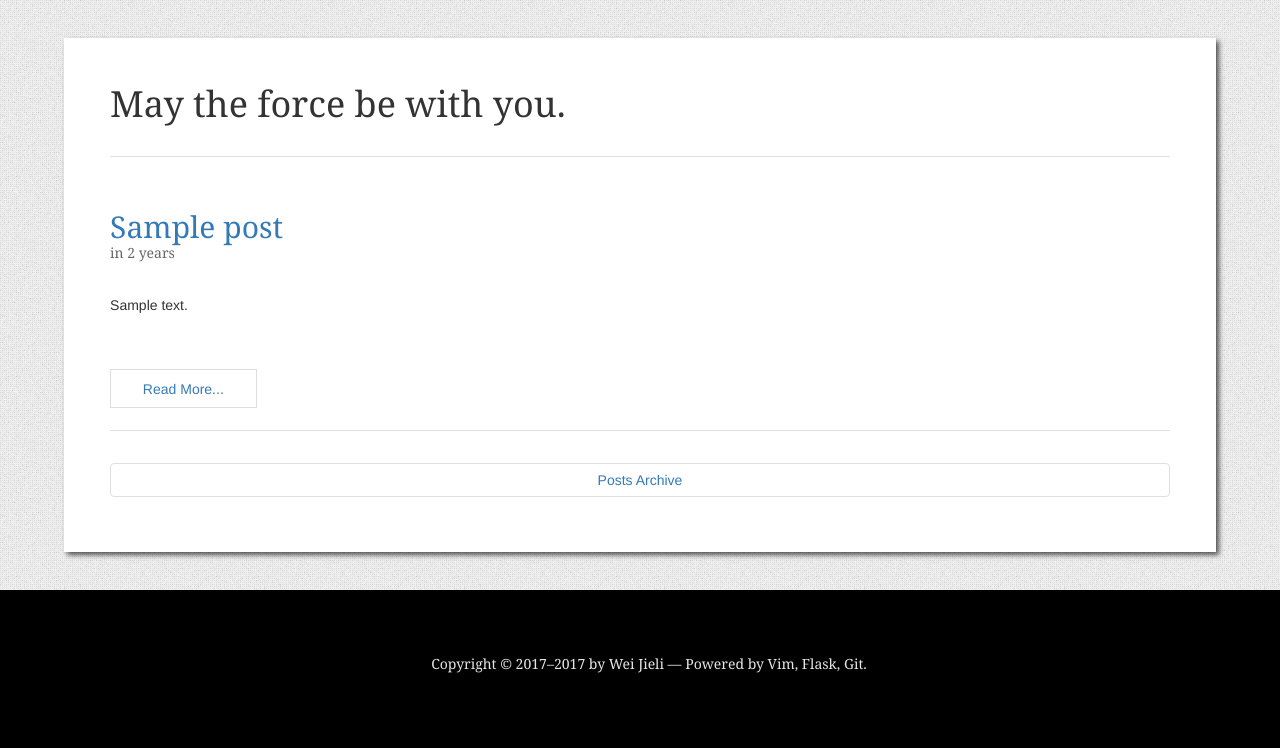
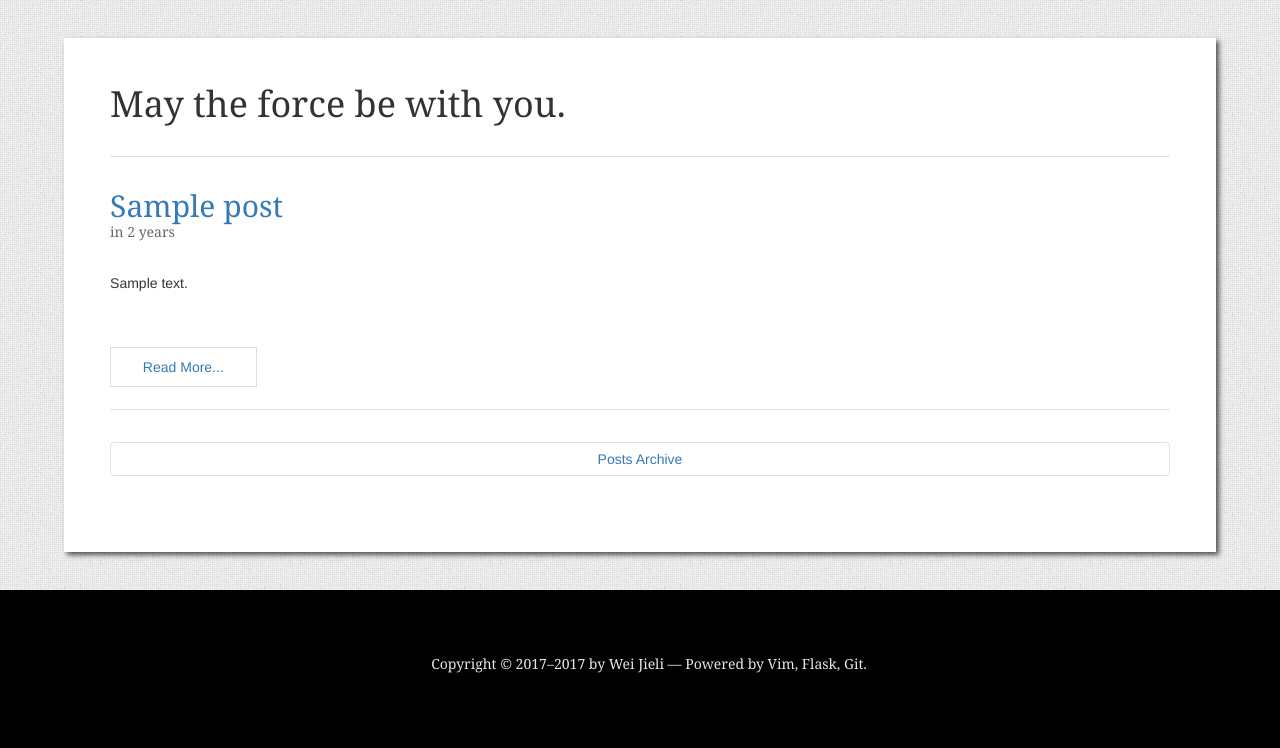
Before and after one commit to WeJie/flask-practice, a Flask app: page / in a window 1280 px wide. Shown: the part 52-800 px from the top of the page. Run offline with Flask 2, Linux system fonts and the light colour scheme; tables that the repository leaves empty hold one stand-in row (values such as "Sample post"); some libraries are stand-ins or nearby versions.

Commit message:
Adjust css

```diff
--- a/app/static/styles.css
+++ b/app/static/styles.css
@@ -53,7 +53,7 @@ ul.posts {
 ul.posts li.post {
     min-height: 48px;
     border-bottom: 1px solid #e0e0e0;
-    padding-top: 5%;
+    padding-top: 3%;
     padding-bottom: 3%;
 }
 
@@ -72,6 +72,8 @@ div.post-date {
 div.post-body {
     margin-top: 3%;
     margin-bottom: 3%;
+    max-height: 320px;
+    overflow: hidden;
 }
 
 div.post-footer {
```
